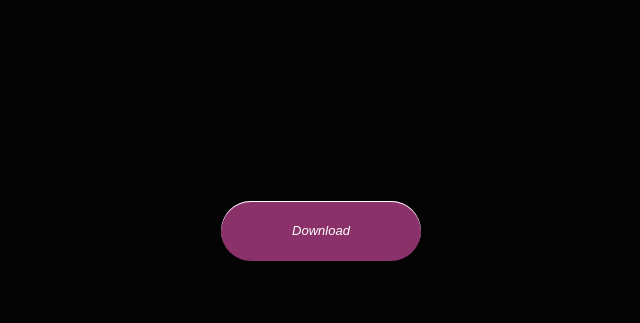
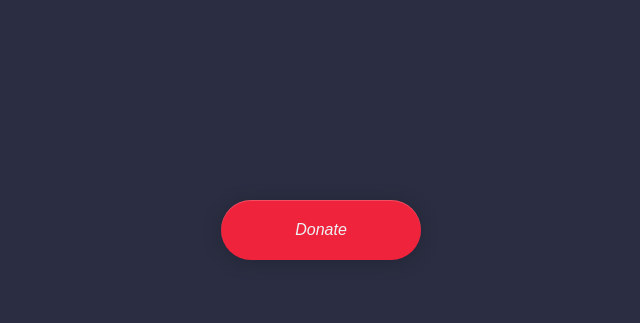
Before and after one commit to leonahu/csstuff, a plain HTML site: page index.html in a window 1280 px wide. Shown: the part 176-499 px from the top of the page, without its empty margins (319-959 px from the left). Drawn offline with nearby package versions, Linux system fonts and the light colour scheme.

Commit message:
added button & icon transition

```diff
--- a/index.html
+++ b/index.html
@@ -4,6 +4,7 @@
     <meta charset="utf-8">
     <meta name="viewport" content="width=device-width, initial-scale=1">
     <link rel="stylesheet" href="style.css" media="screen" title="no title" charset="utf-8">
+    <script src="https://ajax.googleapis.com/ajax/libs/jquery/1.12.0/jquery.min.js"></script>
     <title>CSStuff</title>
   </head>
 
@@ -18,7 +19,7 @@
 
           <a class="trigger" href="#0">
             <span>
-              <em>Download</em><i aria-hidden="true"></i>
+              <em>Donate</em><i aria-hidden="true"></i>
             </span>
 
           </a>
@@ -26,4 +27,9 @@
       </section>
 
   </body>
+
+  <script type="text/javascript">
+
+
+  </script>
 </html>
--- a/style.css
+++ b/style.css
@@ -11,10 +11,10 @@ html {
 
 
 body{
-  font-size: 1.3rem;
+  font-size: 1.6rem;
   font-family: sans-serif;
   color:#fff;
-  background: #050404;
+  background: #2B2D42;
 
 }
 
@@ -39,13 +39,21 @@ section .center {
 
 .trigger {
   position:relative;
-  background-color: #893168;
+  background-color: #EF233C;
   display: inline-block;
   width: 200px;
   height:60px;
   border-radius: 50em;
-  box-shadow: 0 1px 1px rgba(0,0,0,.5), inset 0 1px 0;
-  color:#fff;
+  box-shadow: 0 2px 20px rgba(0,0,0,.2), inset 0 1px 0 rgba(255,255,255,.2);
+  color:#EDF2F4;
+}
+
+.trigger:hover em {
+  top:-100%;
+}
+
+.trigger:hover i {
+  top: 0;
 }
 
 span, em, i {
@@ -64,3 +72,8 @@ em {
   line-height: 60px;
 
 }
+
+i{
+  top:100%;
+  background:url("img/icon.svg") no-repeat center center;
+}
```
Also changed, not shown: img/icon.svg (added).
